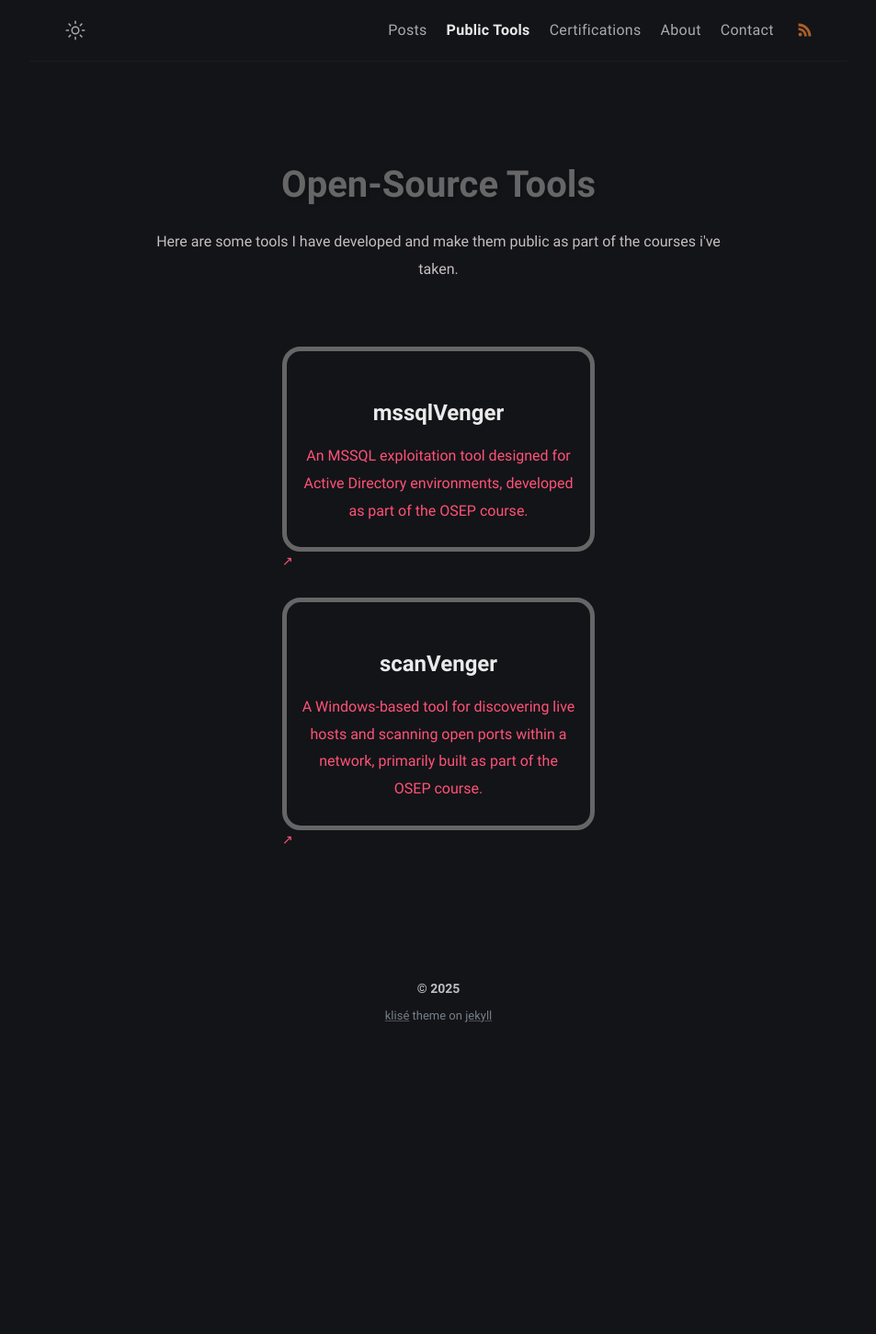
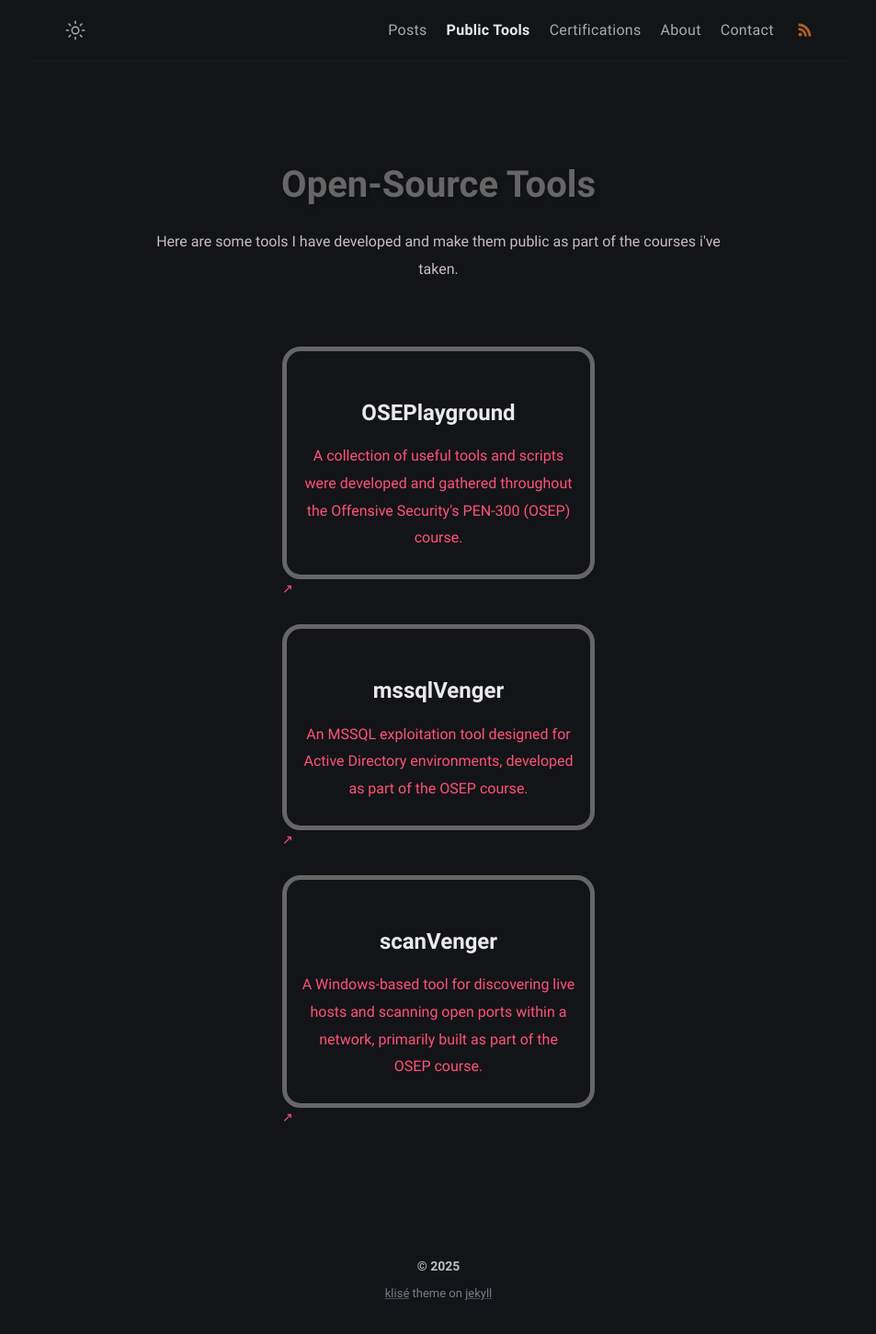
Before and after one commit to Extravenger/extravenger.github.io, a Jekyll site: the page built from tools.md, in a window 1280 px wide. Shown: the whole page at 92% size, without its empty margins (163-1116 px from the left). Built offline with Jekyll 4.4.1, drawn with Linux system fonts in a browser that asks for light colours; before the commit the page ends 1149 px from its top, so only the background shows below that.

Commit message:
Update tools.md

```diff
--- a/tools.md
+++ b/tools.md
@@ -11,6 +11,17 @@ permalink: /tools/
 <br>
 
 <div class="tools-cards-container">
+
+  <a class="tool-card-link" href="https://github.com/Extravenger/OSEPlayground" target="_blank">
+    <div class="tool-card">
+      <div class="tool-card-inner">
+        <div class="tool-card-content">
+          <h1>OSEPlayground</h1>
+          <p>A collection of useful tools and scripts were developed and gathered throughout the Offensive Security's PEN-300 (OSEP) course.</p>
+        </div>
+      </div>
+    </div>
+  </a>
 
   <a class="tool-card-link" href="https://github.com/Extravenger/mssqlVenger" target="_blank">
     <div class="tool-card">
```
